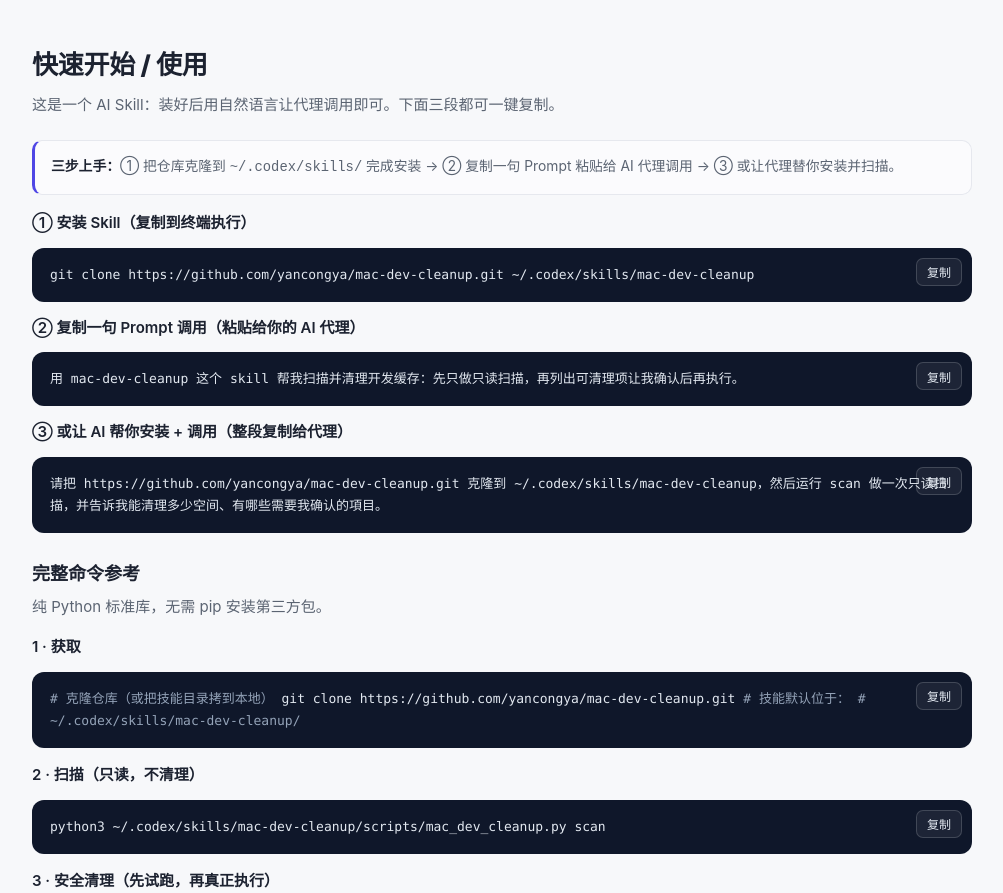
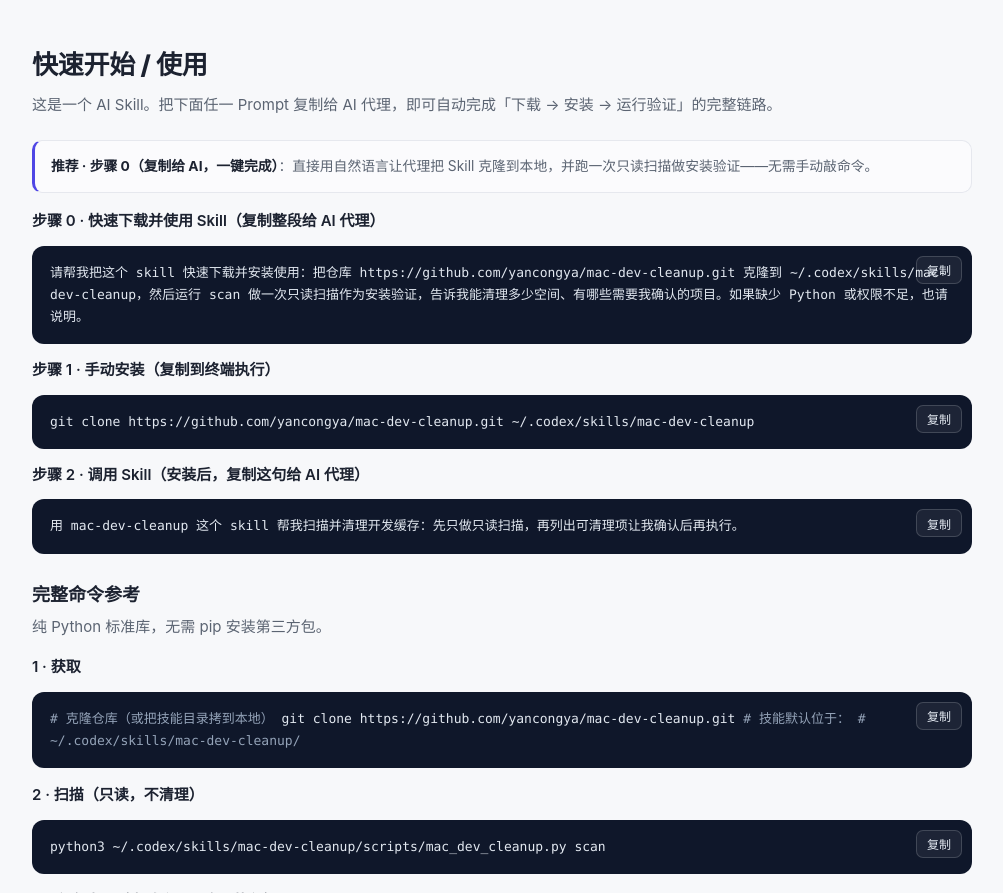
Before and after one commit to yancongya/mac-dev-cleanup, a plain HTML site: page docs/index.html in a window 1280 px wide. Shown: the part 1871-2764 px from the top of the page, without its empty margins (138-1141 px from the left). Drawn offline with Linux system fonts and the light colour scheme.

Commit message:
docs: 快速开始以「步骤0 一键下载使用」Prompt 为主
- 落地页/README 快速开始改为：步骤0（推荐）整段 Prompt 让 AI 代理完成
  仓库克隆→安装→只读扫描验证的完整链路；原「调用」Prompt 降为步骤2（安装后使用）。
- 去掉易混淆的「调用」命名，强调 skill 的下载安装即用。

```diff
--- a/docs/index.html
+++ b/docs/index.html
@@ -199,18 +199,18 @@
 
   <section id="usage">
     <h2>快速开始 / 使用</h2>
-    <p class="sub">这是一个 AI Skill：装好后用自然语言让代理调用即可。下面三段都可一键复制。</p>
+    <p class="sub">这是一个 AI Skill。把下面任一 Prompt 复制给 AI 代理，即可自动完成「下载 → 安装 → 运行验证」的完整链路。</p>
 
-    <div class="note" style="margin-bottom:16px"><b>三步上手：</b>① 把仓库克隆到 <code>~/.codex/skills/</code> 完成安装 → ② 复制一句 Prompt 粘贴给 AI 代理调用 → ③ 或让代理替你安装并扫描。</div>
+    <div class="note" style="margin-bottom:16px"><b>推荐 · 步骤 0（复制给 AI，一键完成）</b>：直接用自然语言让代理把 Skill 克隆到本地，并跑一次只读扫描做安装验证——无需手动敲命令。</div>
 
-    <p style="font-weight:600;margin:6px 0 4px">① 安装 Skill（复制到终端执行）</p>
+    <p style="font-weight:600;margin:6px 0 4px">步骤 0 · 快速下载并使用 Skill（复制整段给 AI 代理）</p>
+    <div class="code"><button class="copy" data-copy>复制</button>请帮我把这个 skill 快速下载并安装使用：把仓库 https://github.com/yancongya/mac-dev-cleanup.git 克隆到 ~/.codex/skills/mac-dev-cleanup，然后运行 scan 做一次只读扫描作为安装验证，告诉我能清理多少空间、有哪些需要我确认的项目。如果缺少 Python 或权限不足，也请说明。</div>
+
+    <p style="font-weight:600;margin:14px 0 4px">步骤 1 · 手动安装（复制到终端执行）</p>
     <div class="code"><button class="copy" data-copy>复制</button>git clone https://github.com/yancongya/mac-dev-cleanup.git ~/.codex/skills/mac-dev-cleanup</div>
 
-    <p style="font-weight:600;margin:14px 0 4px">② 复制一句 Prompt 调用（粘贴给你的 AI 代理）</p>
+    <p style="font-weight:600;margin:14px 0 4px">步骤 2 · 调用 Skill（安装后，复制这句给 AI 代理）</p>
     <div class="code"><button class="copy" data-copy>复制</button>用 mac-dev-cleanup 这个 skill 帮我扫描并清理开发缓存：先只做只读扫描，再列出可清理项让我确认后再执行。</div>
-
-    <p style="font-weight:600;margin:14px 0 4px">③ 或让 AI 帮你安装 + 调用（整段复制给代理）</p>
-    <div class="code"><button class="copy" data-copy>复制</button>请把 https://github.com/yancongya/mac-dev-cleanup.git 克隆到 ~/.codex/skills/mac-dev-cleanup，然后运行 scan 做一次只读扫描，并告诉我能清理多少空间、有哪些需要我确认的項目。</div>
 
     <h3 style="margin:26px 0 6px;font-size:18px;font-weight:800">完整命令参考</h3>
     <p class="sub" style="margin-bottom:14px">纯 Python 标准库，无需 pip 安装第三方包。</p>
```
Also changed, not shown: README.md.
